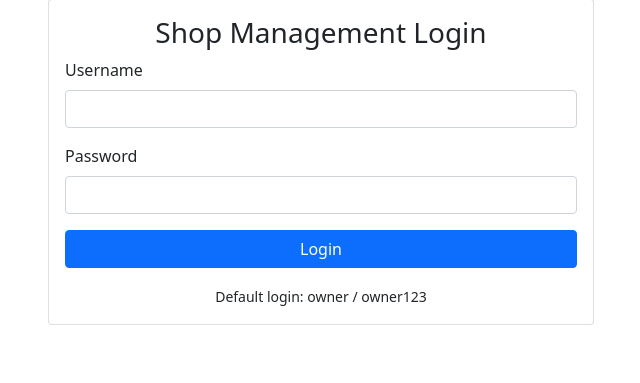
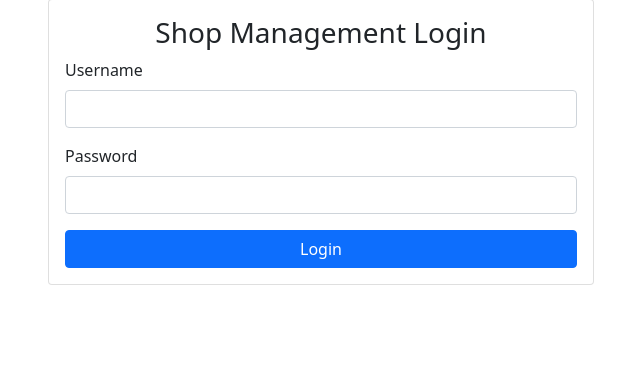
Before and after one commit to johnlaura430-crypto/shop_management, a Flask app: page /login in a window 1280 px wide. Shown: the part 49-432 px from the top of the page, without its empty margins (319-959 px from the left). Run offline with Flask 3, Linux system fonts and the light colour scheme.

Commit message:
Update login.html

```diff
--- a/shop_management/templates/login.html
+++ b/shop_management/templates/login.html
@@ -18,12 +18,11 @@
                         </div>
                         <button type="submit" class="btn btn-primary w-100">Login</button>
                     </form>
-                    <div class="mt-3 text-center">
-                        <small>Default login: owner / owner123</small>
-                    </div>
+
                 </div>
             </div>
         </div>
     </div>
 </div>
+
 {% endblock %}
```
